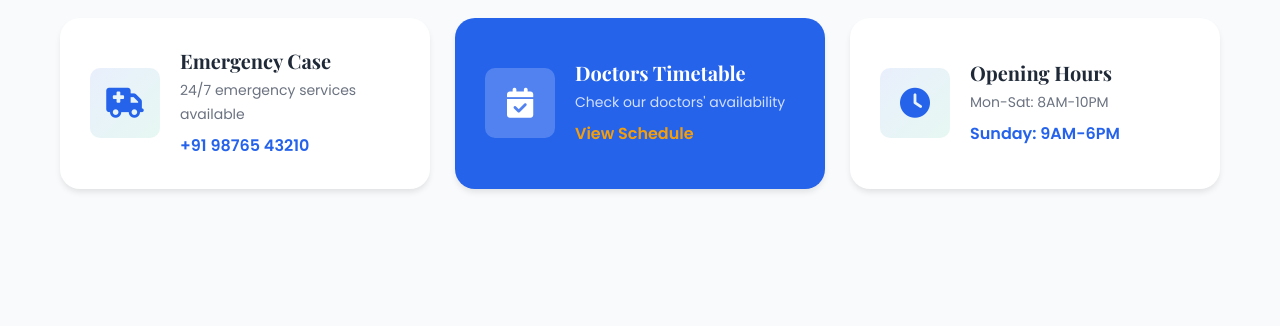
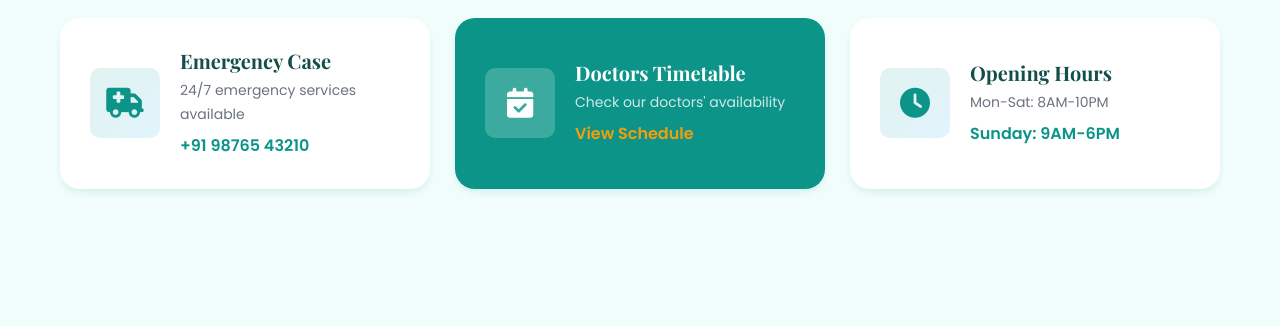
Before and after one commit to armaurya1/maa-shakti, a plain HTML site: page index.html in a window 1280 px wide. Shown: the part 174-500 px from the top of the page. Drawn offline with nearby package versions, Linux system fonts and the light colour scheme.

Commit message:
Rebrand: full teal color palette matching logo, professional gradients

```diff
--- a/index.html
+++ b/index.html
@@ -68,7 +68,7 @@
     <section class="hero" id="home">
         <div class="hero-slider">
             <div class="slide active">
-                <div class="slide-bg" style="background: linear-gradient(135deg, #667eea 0%, #764ba2 100%);"></div>
+                <div class="slide-bg" style="background: linear-gradient(135deg, #0D9488 0%, #0369A1 100%);"></div>
                 <div class="container">
                     <div class="hero-content">
                         <h4 class="hero-subtitle">Welcome to Maa Shakti Hospital</h4>
@@ -81,7 +81,7 @@
                 </div>
             </div>
             <div class="slide">
-                <div class="slide-bg" style="background: linear-gradient(135deg, #11998e 0%, #38ef7d 100%);"></div>
+                <div class="slide-bg" style="background: linear-gradient(135deg, #065F46 0%, #0D9488 100%);"></div>
                 <div class="container">
                     <div class="hero-content">
                         <h4 class="hero-subtitle">Expert Medical Care</h4>
@@ -95,7 +95,7 @@
                 </div>
             </div>
             <div class="slide">
-                <div class="slide-bg" style="background: linear-gradient(135deg, #e91e63 0%, #9c27b0 100%);"></div>
+                <div class="slide-bg" style="background: linear-gradient(135deg, #1E3A5F 0%, #0D9488 100%);"></div>
                 <div class="container">
                     <div class="hero-content">
                         <h4 class="hero-subtitle">24/7 Emergency Services</h4>
--- a/styles.css
+++ b/styles.css
@@ -4,23 +4,25 @@
 
 /* CSS Variables */
 :root {
-    --primary-color: #2563eb;
-    --primary-dark: #1d4ed8;
-    --secondary-color: #10b981;
-    --accent-color: #f59e0b;
-    --text-dark: #1f2937;
-    --text-light: #6b7280;
-    --text-muted: #9ca3af;
-    --background-light: #f8fafc;
+    /* ── Logo-matched teal palette ── */
+    --primary-color: #0D9488;       /* teal-600  – main logo teal */
+    --primary-dark:  #0F766E;       /* teal-700  – darker hover/active */
+    --primary-light: #14B8A6;       /* teal-500  – subtle highlights */
+    --secondary-color: #0EA5E9;     /* sky-500   – friendly accent */
+    --accent-color: #F59E0B;        /* amber-500 – CTA warmth */
+    --text-dark: #134E4A;           /* teal-900  – rich dark text */
+    --text-light: #6B7280;
+    --text-muted: #9CA3AF;
+    --background-light: #F0FDFA;    /* teal-50   – page bg tint */
     --background-white: #ffffff;
-    --border-color: #e5e7eb;
-    --shadow-sm: 0 1px 2px rgba(0, 0, 0, 0.05);
-    --shadow-md: 0 4px 6px -1px rgba(0, 0, 0, 0.1);
-    --shadow-lg: 0 10px 15px -3px rgba(0, 0, 0, 0.1);
-    --shadow-xl: 0 20px 25px -5px rgba(0, 0, 0, 0.1);
-    --gradient-primary: linear-gradient(135deg, #667eea 0%, #764ba2 100%);
-    --gradient-secondary: linear-gradient(135deg, #11998e 0%, #38ef7d 100%);
-    --gradient-accent: linear-gradient(135deg, #f093fb 0%, #f5576c 100%);
+    --border-color: #CCFBF1;        /* teal-100  – soft borders */
+    --shadow-sm: 0 1px 2px rgba(13,148,136,0.07);
+    --shadow-md: 0 4px 6px -1px rgba(13,148,136,0.12);
+    --shadow-lg: 0 10px 15px -3px rgba(13,148,136,0.12);
+    --shadow-xl: 0 20px 25px -5px rgba(13,148,136,0.14);
+    --gradient-primary:   linear-gradient(135deg, #0D9488 0%, #0369A1 100%);
+    --gradient-secondary: linear-gradient(135deg, #0F766E 0%, #14B8A6 100%);
+    --gradient-accent:    linear-gradient(135deg, #F59E0B 0%, #F97316 100%);
     --transition-fast: 0.2s ease;
     --transition-normal: 0.3s ease;
     --transition-slow: 0.5s ease;
@@ -533,7 +535,7 @@ ul {
     display: flex;
     align-items: center;
     justify-content: center;
-    background: linear-gradient(135deg, rgba(37, 99, 235, 0.1), rgba(16, 185, 129, 0.1));
+    background: linear-gradient(135deg, rgba(13, 148, 136, 0.12), rgba(14, 165, 233, 0.12));
     border-radius: var(--border-radius-md);
 }
 
@@ -814,7 +816,7 @@ ul {
     display: flex;
     align-items: center;
     justify-content: center;
-    background: linear-gradient(135deg, rgba(37, 99, 235, 0.1), rgba(16, 185, 129, 0.1));
+    background: linear-gradient(135deg, rgba(13, 148, 136, 0.12), rgba(14, 165, 233, 0.12));
     border-radius: var(--border-radius-full);
     transition: var(--transition-normal);
 }
@@ -1235,7 +1237,7 @@ ul {
 .gallery-overlay {
     position: absolute;
     inset: 0;
-    background: rgba(37, 99, 235, 0.9);
+    background: rgba(13, 148, 136, 0.88);
     display: flex;
     flex-direction: column;
     align-items: center;
```
